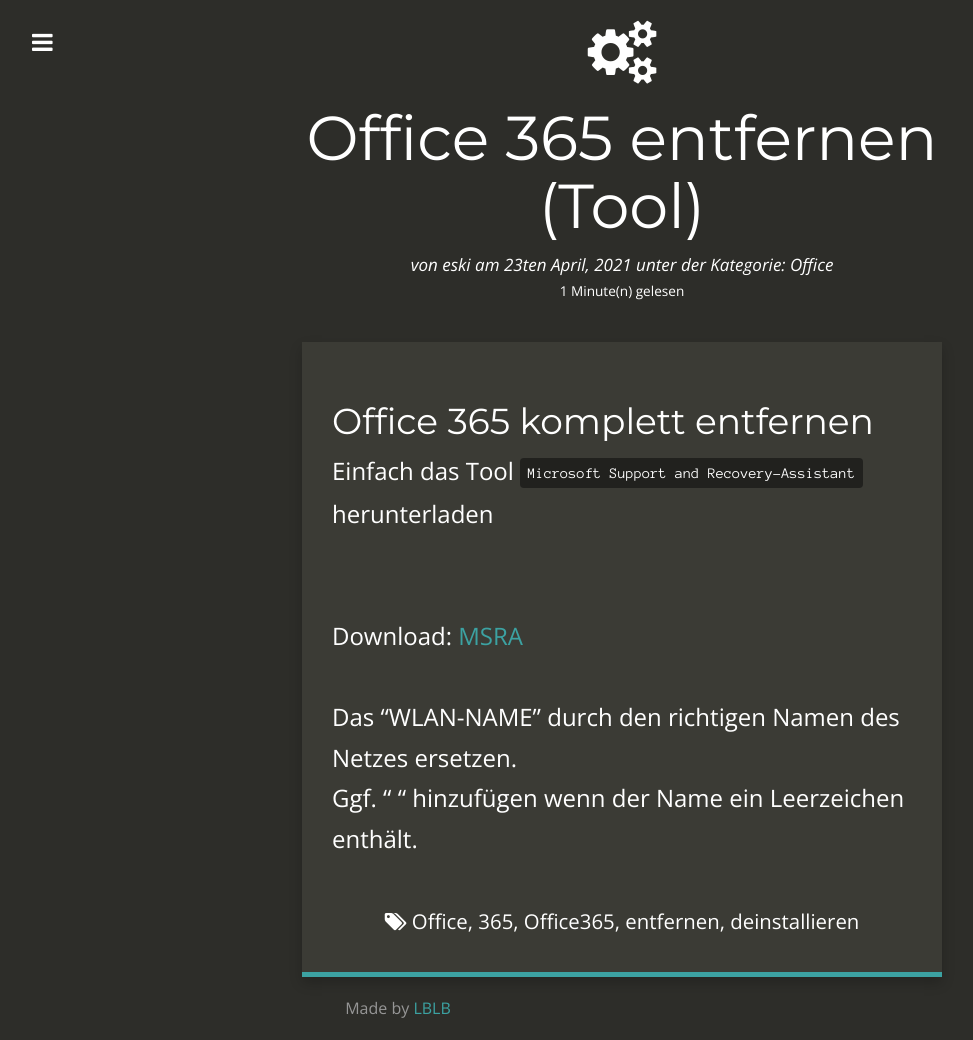
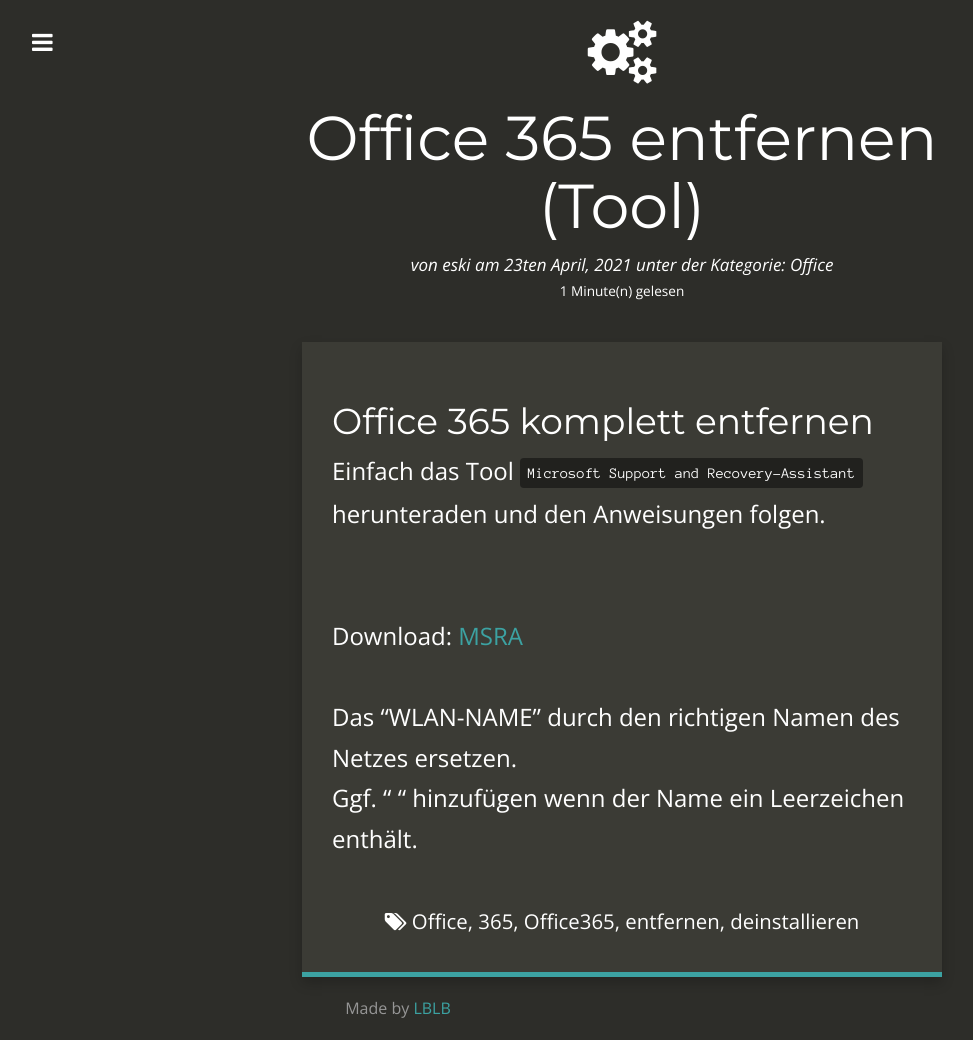
Before and after one commit to eski1337/lblb-it-ffd00, a Jekyll site: the page built from _posts/2021-23-04-Office365_uninstall.md, in a window 1280 px wide. Shown: the whole page, without its empty margins (18-991 px from the left). Built offline with Jekyll 4.4.1, drawn with Linux system fonts in a browser that asks for light colours; nearby versions of some CDN libraries; comment, search, counter and statistics services are not loaded.

Commit message:
2021-23-04-Office365_uninstall.md: changed

```diff
--- a/_posts/2021-23-04-Office365_uninstall.md
+++ b/_posts/2021-23-04-Office365_uninstall.md
@@ -16,7 +16,7 @@
 
 ## Office 365 komplett entfernen
 
-Einfach das Tool `Microsoft Support and Recovery-Assistant` herunterladen
+Einfach das Tool `Microsoft Support and Recovery-Assistant`  herunteraden und den Anweisungen folgen.
 
 <br>Download: [MSRA][1]
 
```
